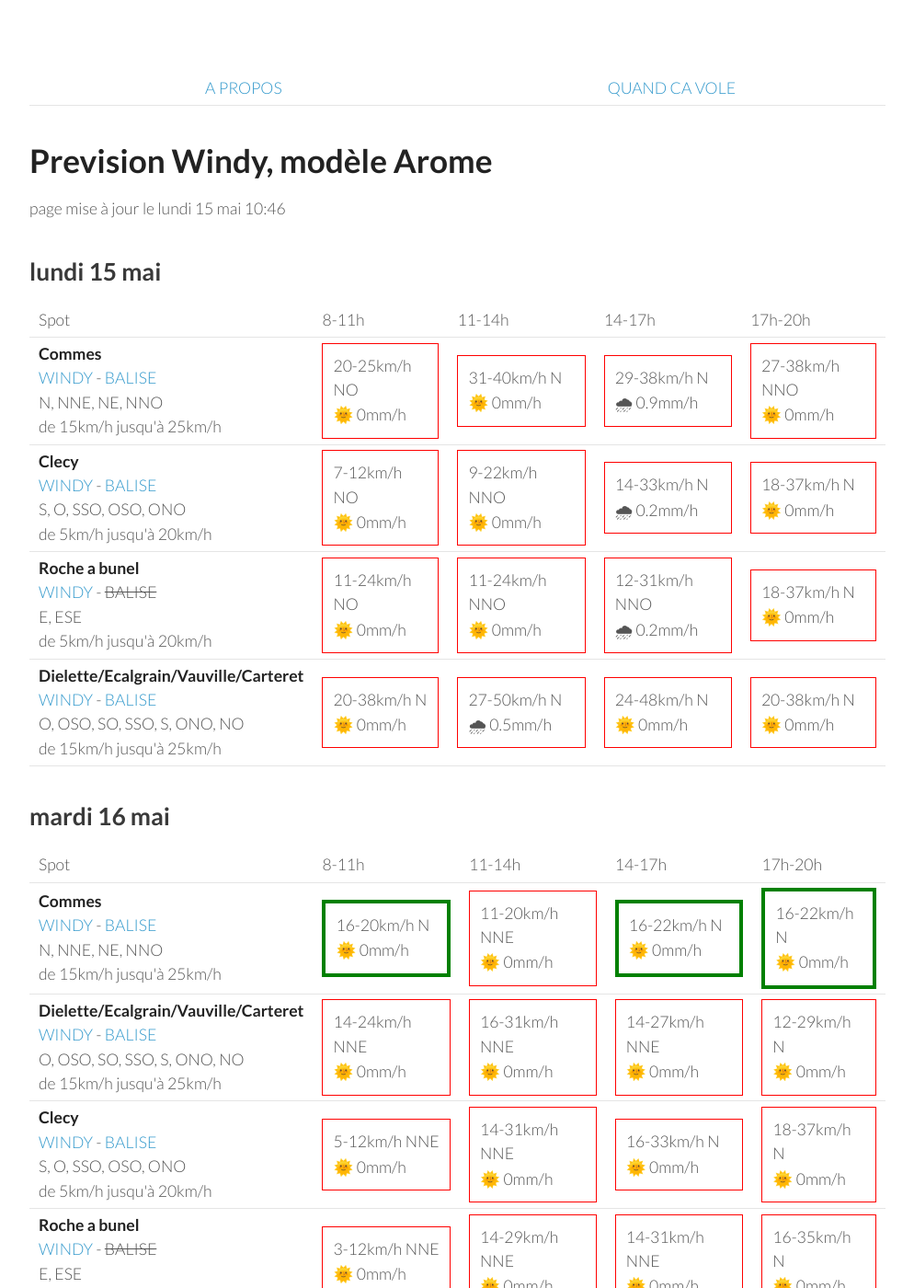
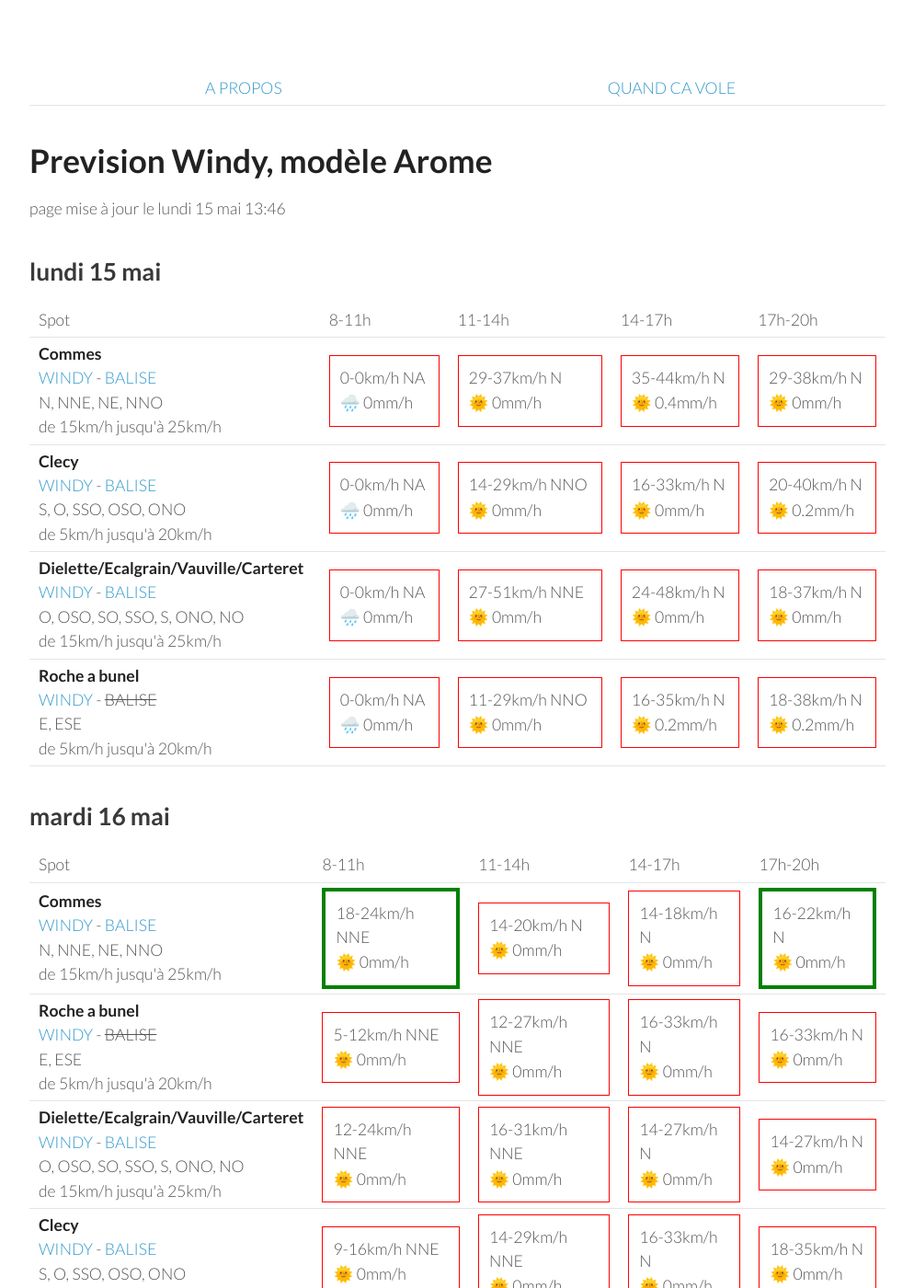
Before and after one commit to parapente-dans-le-nord/parapente-dans-le-nord.github.io, a Jekyll site: the page built from normandie.markdown, in a window 1280 px wide and 1400 px high. Shown: the whole window at 92% size, without its empty margins (26-1020 px from the left). Built offline with Jekyll 4.4.1, drawn with Linux system fonts in a browser that asks for light colours; some of the changed text lies outside the part shown.

Commit message:
update index.markdown

```diff
--- a/normandie.markdown
+++ b/normandie.markdown
@@ -7,7 +7,7 @@ title:  "Tous les spots"
 {: .links}
 
 # Prevision Windy, modèle Arome
-page mise à jour le lundi 15 mai 10:46
+page mise à jour le lundi 15 mai 13:46
 
 ## lundi 15 mai
 
@@ -24,41 +24,37 @@ page mise à jour le lundi 15 mai 10:46
 <tr>
         <td><strong>Commes</strong><br><a href="https://windy.com/49.346/-0.726?48.936,-0.726,8">WINDY</a> - <span class=""><a href="http://www.balisemeteo.com/balise.php?idBalise=158">BALISE</a> </span><br> <span class="vent-favorable">N, NNE, NE, NNO</span><br><span class="force-vent">de 15km/h jusqu'à 25km/h</span> </td>
 
-            <td><div class="not-flyable"><p>20-25km/h NO</p><p>🌞 0mm/h</p></div></td>
-            <td><div class="not-flyable"><p>31-40km/h N</p><p>🌞 0mm/h</p></div></td>
-            <td><div class="not-flyable"><p>29-38km/h N</p><p>🌧 0.9mm/h</p></div></td>
-            <td><div class="not-flyable"><p>27-38km/h NNO</p><p>🌞 0mm/h</p></div></td>
-
+            <td><div class="not-flyable"><p>0-0km/h NA</p><p>🌧️ 0mm/h</p></div></td>
+            <td><div class="not-flyable"><p>29-37km/h N</p><p>🌞 0mm/h</p></div></td>
+            <td><div class="not-flyable"><p>35-44km/h N</p><p>🌞 0.4mm/h</p></div></td>
+            <td><div class="not-flyable"><p>29-38km/h N</p><p>🌞 0mm/h</p></div></td>
 
     </tr>
 <tr>
         <td><strong>Clecy</strong><br><a href="https://windy.com/48.929/-0.470?48.516,-0.470,8">WINDY</a> - <span class=""><a href="http://www.balisemeteo.com/balise.php?idBalise=122">BALISE</a> </span><br> <span class="vent-favorable">S, O, SSO, OSO, ONO</span><br><span class="force-vent">de 5km/h jusqu'à 20km/h</span> </td>
 
-            <td><div class="not-flyable"><p>7-12km/h NO</p><p>🌞 0mm/h</p></div></td>
-            <td><div class="not-flyable"><p>9-22km/h NNO</p><p>🌞 0mm/h</p></div></td>
-            <td><div class="not-flyable"><p>14-33km/h N</p><p>🌧 0.2mm/h</p></div></td>
+            <td><div class="not-flyable"><p>0-0km/h NA</p><p>🌧️ 0mm/h</p></div></td>
+            <td><div class="not-flyable"><p>14-29km/h NNO</p><p>🌞 0mm/h</p></div></td>
+            <td><div class="not-flyable"><p>16-33km/h N</p><p>🌞 0mm/h</p></div></td>
+            <td><div class="not-flyable"><p>20-40km/h N</p><p>🌞 0.2mm/h</p></div></td>
+
+    </tr>
+<tr>
+        <td><strong>Dielette/Ecalgrain/Vauville/Carteret</strong><br><a href="https://windy.com/49.650/-1.856?49.243,-1.856,8">WINDY</a> - <span class=""><a href="http://www.balisemeteo.com/balise.php?idBalise=81">BALISE</a> </span><br> <span class="vent-favorable">O, OSO, SO, SSO, S, ONO, NO</span><br><span class="force-vent">de 15km/h jusqu'à 25km/h</span> </td>
+
+            <td><div class="not-flyable"><p>0-0km/h NA</p><p>🌧️ 0mm/h</p></div></td>
+            <td><div class="not-flyable"><p>27-51km/h NNE</p><p>🌞 0mm/h</p></div></td>
+            <td><div class="not-flyable"><p>24-48km/h N</p><p>🌞 0mm/h</p></div></td>
             <td><div class="not-flyable"><p>18-37km/h N</p><p>🌞 0mm/h</p></div></td>
-
 
     </tr>
 <tr>
         <td><strong>Roche a bunel</strong><br><a href="https://windy.com/48.993/-0.499?48.580,-0.499,8">WINDY</a> - <span class="no-balise"> BALISE </span><br> <span class="vent-favorable">E, ESE</span><br><span class="force-vent">de 5km/h jusqu'à 20km/h</span> </td>
 
-            <td><div class="not-flyable"><p>11-24km/h NO</p><p>🌞 0mm/h</p></div></td>
-            <td><div class="not-flyable"><p>11-24km/h NNO</p><p>🌞 0mm/h</p></div></td>
-            <td><div class="not-flyable"><p>12-31km/h NNO</p><p>🌧 0.2mm/h</p></div></td>
-            <td><div class="not-flyable"><p>18-37km/h N</p><p>🌞 0mm/h</p></div></td>
-
-
-    </tr>
-<tr>
-        <td><strong>Dielette/Ecalgrain/Vauville/Carteret</strong><br><a href="https://windy.com/49.650/-1.856?49.243,-1.856,8">WINDY</a> - <span class=""><a href="http://www.balisemeteo.com/balise.php?idBalise=81">BALISE</a> </span><br> <span class="vent-favorable">O, OSO, SO, SSO, S, ONO, NO</span><br><span class="force-vent">de 15km/h jusqu'à 25km/h</span> </td>
-
-            <td><div class="not-flyable"><p>20-38km/h N</p><p>🌞 0mm/h</p></div></td>
-            <td><div class="not-flyable"><p>27-50km/h N</p><p>🌧 0.5mm/h</p></div></td>
-            <td><div class="not-flyable"><p>24-48km/h N</p><p>🌞 0mm/h</p></div></td>
-            <td><div class="not-flyable"><p>20-38km/h N</p><p>🌞 0mm/h</p></div></td>
-
+            <td><div class="not-flyable"><p>0-0km/h NA</p><p>🌧️ 0mm/h</p></div></td>
+            <td><div class="not-flyable"><p>11-29km/h NNO</p><p>🌞 0mm/h</p></div></td>
+            <td><div class="not-flyable"><p>16-35km/h N</p><p>🌞 0.2mm/h</p></div></td>
+            <td><div class="not-flyable"><p>18-38km/h N</p><p>🌞 0.2mm/h</p></div></td>
 
     </tr>
 
@@ -80,40 +76,40 @@ page mise à jour le lundi 15 mai 10:46
 <tr>
         <td><strong>Commes</strong><br><a href="https://windy.com/49.346/-0.726?48.936,-0.726,8">WINDY</a> - <span class=""><a href="http://www.balisemeteo.com/balise.php?idBalise=158">BALISE</a> </span><br> <span class="vent-favorable">N, NNE, NE, NNO</span><br><span class="force-vent">de 15km/h jusqu'à 25km/h</span> </td>
 
-            <td><div class="flyable"><p>16-20km/h N</p><p>🌞 0mm/h</p></div></td>
-            <td><div class="not-flyable"><p>11-20km/h NNE</p><p>🌞 0mm/h</p></div></td>
+            <td><div class="flyable"><p>18-24km/h NNE</p><p>🌞 0mm/h</p></div></td>
+            <td><div class="not-flyable"><p>14-20km/h N</p><p>🌞 0mm/h</p></div></td>
+            <td><div class="not-flyable"><p>14-18km/h N</p><p>🌞 0mm/h</p></div></td>
             <td><div class="flyable"><p>16-22km/h N</p><p>🌞 0mm/h</p></div></td>
-            <td><div class="flyable"><p>16-22km/h N</p><p>🌞 0mm/h</p></div></td>
+
+
+    </tr>
+<tr>
+        <td><strong>Roche a bunel</strong><br><a href="https://windy.com/48.993/-0.499?48.580,-0.499,8">WINDY</a> - <span class="no-balise"> BALISE </span><br> <span class="vent-favorable">E, ESE</span><br><span class="force-vent">de 5km/h jusqu'à 20km/h</span> </td>
+
+            <td><div class="not-flyable"><p>5-12km/h NNE</p><p>🌞 0mm/h</p></div></td>
+            <td><div class="not-flyable"><p>12-27km/h NNE</p><p>🌞 0mm/h</p></div></td>
+            <td><div class="not-flyable"><p>16-33km/h N</p><p>🌞 0mm/h</p></div></td>
+            <td><div class="not-flyable"><p>16-33km/h N</p><p>🌞 0mm/h</p></div></td>
 
 
     </tr>
 <tr>
         <td><strong>Dielette/Ecalgrain/Vauville/Carteret</strong><br><a href="https://windy.com/49.650/-1.856?49.243,-1.856,8">WINDY</a> - <span class=""><a href="http://www.balisemeteo.com/balise.php?idBalise=81">BALISE</a> </span><br> <span class="vent-favorable">O, OSO, SO, SSO, S, ONO, NO</span><br><span class="force-vent">de 15km/h jusqu'à 25km/h</span> </td>
 
-            <td><div class="not-flyable"><p>14-24km/h NNE</p><p>🌞 0mm/h</p></div></td>
+            <td><div class="not-flyable"><p>12-24km/h NNE</p><p>🌞 0mm/h</p></div></td>
             <td><div class="not-flyable"><p>16-31km/h NNE</p><p>🌞 0mm/h</p></div></td>
-            <td><div class="not-flyable"><p>14-27km/h NNE</p><p>🌞 0mm/h</p></div></td>
-            <td><div class="not-flyable"><p>12-29km/h N</p><p>🌞 0mm/h</p></div></td>
+            <td><div class="not-flyable"><p>14-27km/h N</p><p>🌞 0mm/h</p></div></td>
+            <td><div class="not-flyable"><p>14-27km/h N</p><p>🌞 0mm/h</p></div></td>
 
 
     </tr>
 <tr>
         <td><strong>Clecy</strong><br><a href="https://windy.com/48.929/-0.470?48.516,-0.470,8">WINDY</a> - <span class=""><a href="http://www.balisemeteo.com/balise.php?idBalise=122">BALISE</a> </span><br> <span class="vent-favorable">S, O, SSO, OSO, ONO</span><br><span class="force-vent">de 5km/h jusqu'à 20km/h</span> </td>
 
-            <td><div class="not-flyable"><p>5-12km/h NNE</p><p>🌞 0mm/h</p></div></td>
-            <td><div class="not-flyable"><p>14-31km/h NNE</p><p>🌞 0mm/h</p></div></td>
+            <td><div class="not-flyable"><p>9-16km/h NNE</p><p>🌞 0mm/h</p></div></td>
+            <td><div class="not-flyable"><p>14-29km/h NNE</p><p>🌞 0mm/h</p></div></td>
             <td><div class="not-flyable"><p>16-33km/h N</p><p>🌞 0mm/h</p></div></td>
-            <td><div class="not-flyable"><p>18-37km/h N</p><p>🌞 0mm/h</p></div></td>
-
-
-    </tr>
-<tr>
-        <td><strong>Roche a bunel</strong><br><a href="https://windy.com/48.993/-0.499?48.580,-0.499,8">WINDY</a> - <span class="no-balise"> BALISE </span><br> <span class="vent-favorable">E, ESE</span><br><span class="force-vent">de 5km/h jusqu'à 20km/h</span> </td>
-
-            <td><div class="not-flyable"><p>3-12km/h NNE</p><p>🌞 0mm/h</p></div></td>
-            <td><div class="not-flyable"><p>14-29km/h NNE</p><p>🌞 0mm/h</p></div></td>
-            <td><div class="not-flyable"><p>14-31km/h NNE</p><p>🌞 0mm/h</p></div></td>
-            <td><div class="not-flyable"><p>16-35km/h N</p><p>🌞 0mm/h</p></div></td>
+            <td><div class="not-flyable"><p>18-35km/h N</p><p>🌞 0mm/h</p></div></td>
 
 
     </tr>
```
